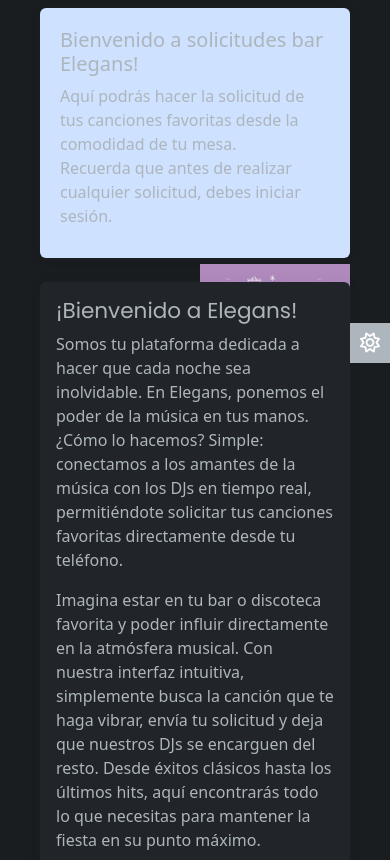
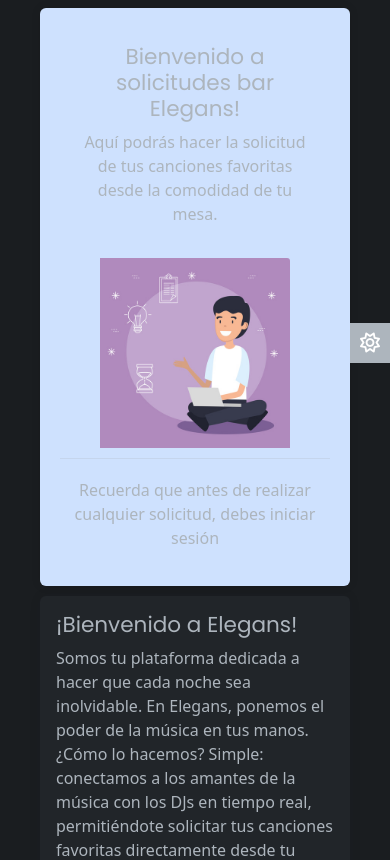
Before and after one commit to DevMobyEnd/MVC_Proyecto-Elegans, a PHP site: page / in a window 390 px wide. Shown: the part 73-933 px from the top of the page. Run offline with PHP 8.4, Linux system fonts and the light colour scheme; some libraries are stand-ins or nearby versions.

Commit message:
C.U: Cambios en el inicio

```diff
--- a/Public/dist/css/styles.css
+++ b/Public/dist/css/styles.css
@@ -117,6 +117,99 @@ a.theme-toggle{
     transform: rotate(45deg);
     transition: all .2s ease-out;
 }
+/* Efecto hover para los elementos del menú lateral */
+.sidebar-nav .sidebar-item .sidebar-link {
+    transition: background-color 0.3s ease;
+}
+
+.sidebar-nav .sidebar-item .sidebar-link:hover {
+    background-color: #f1f1f1; /* Cambia el color de fondo al que desees */
+    color: #000;
+}
+
+/* Efecto hover para dispositivos móviles */
+@media (max-width: 767px) {
+    .sidebar-nav .sidebar-item .sidebar-link {
+        transition: background-color 0.3s ease;
+        color: #fff;
+    }
+
+    .sidebar-nav .sidebar-item .sidebar-link:hover {
+        background-color: #e1e1e1; /* Cambia el color de fondo al que desees */
+        color: #000;
+    }
+}
+/* estilos del primer card de la seccion de Home */
+#imghome {
+    width: 190px;
+    object-fit: cover;
+    border-radius: 0 3px 0 0;
+    margin-bottom: 10px; /* Separación entre la imagen y el hr */
+    display: block; /* Asegura que la imagen se trate como un bloque para centrado automático */
+    margin: 0 auto; /* Centra la imagen horizontalmente */
+}
+
+#card {
+    width: 100%; /* Anchura del contenedor */
+    margin: 0 auto; /* Centrar el contenedor */
+    padding: 20px; /* Espaciado interior del contenedor */
+    border: 1px solid #ccc; /* Borde del contenedor */
+    box-shadow: 0 0 10px rgba(0, 0, 0, 0.1); /* Sombra del contenedor */
+    background-color: #cee1fe;
+    text-align: center; /* Centrar contenido en pantallas pequeñas */
+}
+
+/* Media Query para pantallas grandes */
+@media (min-width: 1200px) {
+    #card {
+        max-width: 800px; /* Ancho máximo del contenedor en pantallas grandes */
+    }
+}
+
+/* Media Query para pantallas medianas */
+@media (min-width: 768px) and (max-width: 1199px) {
+    #card {
+        width: 70%; /* Ajustar el ancho del contenedor al 70% en pantallas medianas */
+        max-width: none; /* No restringir el ancho máximo en pantallas medianas */
+    }
+}
+
+/* Media Query específica para dispositivos como Galaxy Fold2, Galaxy Tab S7, iPad Air */
+@media (min-width: 600px) and (max-width: 1199px) {
+    #card {
+        width: 70%; /* Ajustar el ancho del contenedor al 70% en estos dispositivos */
+        max-width: none; /* No restringir el ancho máximo en estos dispositivos */
+    }
+}
+
+/* Media Query para pantallas pequeñas */
+@media (max-width: 599px) {
+    #card {
+        width: 90%; /* Ajustar el ancho del contenedor al 90% en pantallas pequeñas */
+    }
+    #imghome {
+        margin-bottom: 10px; /* Separación entre la imagen y el hr */
+        float: none; /* Anula el float en pantallas pequeñas */
+    }
+
+    hr {
+        margin-top: 10px; /* Espacio superior entre hr y párrafo */
+    }
+}
+
+#card {
+    margin-bottom: 20px; /* Agrega un margen inferior para separar el primer contenedor del segundo */
+}
+
+@media (max-width: 767px) {
+    #card {
+        margin-bottom: 10px; /* Reducir el margen en pantallas pequeñas si es necesario */
+    }
+}
+
+
+
+
 
 .avatar {
     height: 40px;
@@ -400,11 +493,7 @@ section {
 .form-group input::placeholder {
     color: transparent;
 }
-#card {
-    width: 150px;
-    height: 250px;
-    background-color: #cee1fe;
-}
+
 .form-group .form-label{
     position: absolute;
     top: 9px;
--- a/Views/layout/home/content.php
+++ b/Views/layout/home/content.php
@@ -7,27 +7,26 @@
             <div class="row">
                 <div class="col-12 col-md-6 d-flex">
                     <div id="card" class="card flex-fill border-0 illustration">
-                        <div class="card-body p-0 d-flex flex-fill">
-                            <div class="row g-0 w-100">
-                                <div class="col-md-8">
-                                    <div class="p-3 m-1">
-                                        <h5>Bienvenido a solicitudes bar Elegans!</h5>
-                                        <p class="mb-0">Aquí podrás hacer la solicitud de tus canciones favoritas desde la comodidad de tu mesa.</p>
-                                        <p>Recuerda que antes de realizar cualquier solicitud, debes iniciar sesión.</p>
+                        <div class="card-body p-0">
+                            <div class="row g-0">
+                                <div class="col-12 col-md-8">
+                                    <div class="p-3">
+                                        <h4>Bienvenido a solicitudes bar Elegans!</h4>
+                                        <p>Aquí podrás hacer la solicitud de tus canciones favoritas desde la comodidad de tu mesa.</p>
                                     </div>
                                 </div>
-                                <div class="col-md-4 align-self-end text-end">
-                                    <img src="/Public/dist/img/customer-support.jpg" class="img-fluid illustration-img" alt="" style="height:150px; width:150px; object-fit: contain;">
+                                <div class="col-12 col-md-4 text-center">
+                                    <img id="imghome" src="/Public/dist/img/customer-support.jpg" class="img-fluid illustration-img" alt="">
                                 </div>
                                 <div class="col-12">
                                     <hr style="background-color: #cee1fe; height: 4px; margin-top: 0;">
-                                    <p>Recuerda que antes de realizar cualquier solicitud, debes iniciar sesión
-                                    </p>
+                                    <p>Recuerda que antes de realizar cualquier solicitud, debes iniciar sesión</p>
                                 </div>
                             </div>
                         </div>
                     </div>
                 </div>
+
 
                 <div class="col-12 d-flex">
                     <div class="card flex-fill border-0">
@@ -41,6 +40,7 @@
                         </div>
                     </div>
                 </div>
+
                 <!-- Modal de Términos y Condiciones -->
                 <div class="modal fade" id="terminosCondicionesModal" tabindex="-1" aria-labelledby="terminosCondicionesModalLabel" aria-hidden="true">
                     <div class="modal-dialog modal-lg">
```
